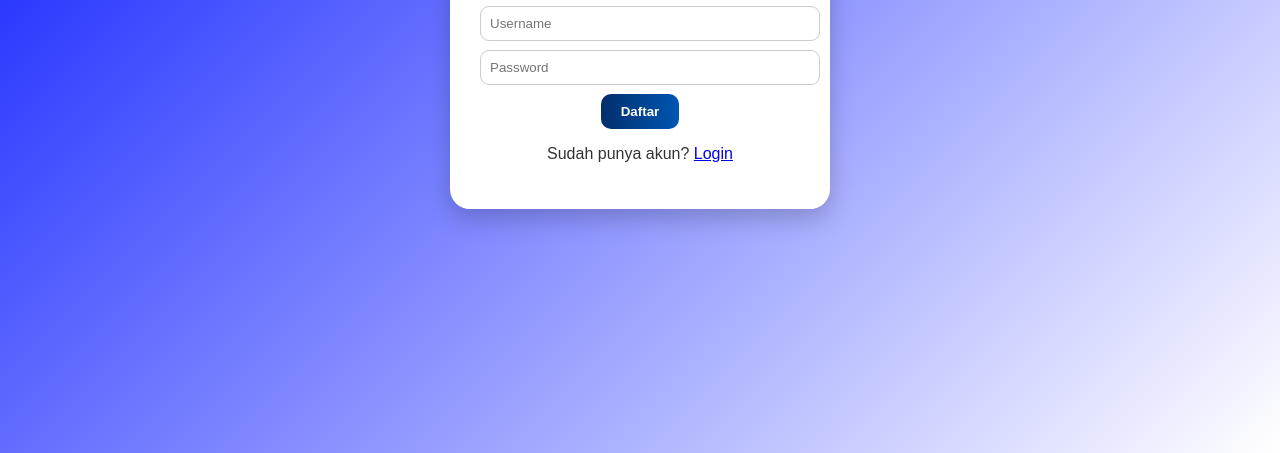
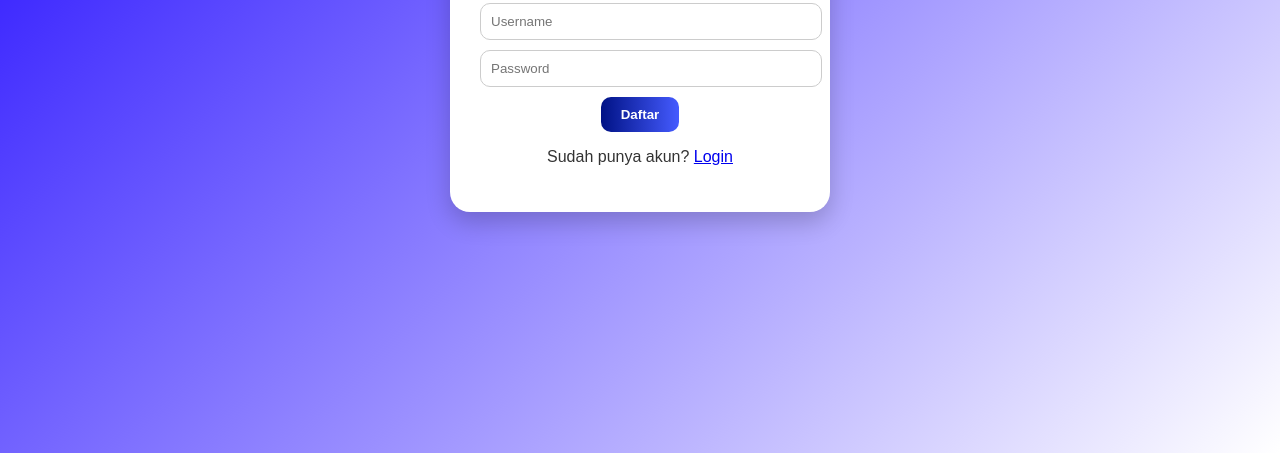
Before and after one commit to trijaaa/Hi-Class, a plain HTML site: page register.html in a window 1280 px wide. Shown: the part 347-800 px from the top of the page. Drawn offline with Linux system fonts and the light colour scheme.

Commit message:
style update 0.1

```diff
--- a/style.css
+++ b/style.css
@@ -1,7 +1,7 @@
 body {
   margin: 0;
   font-family: "Poppins", sans-serif;
-  background: linear-gradient(135deg, #0011ff, #ffffff);
+  background: linear-gradient(135deg, #1900ff, #ffffff);
   color: #333;
   display: flex;
   align-items: center;
@@ -19,8 +19,17 @@ body {
   animation: fadeIn 0.6s ease-in-out;
 }
 
+input {
+  display: block;
+  width: 100%;
+  margin: 10px 0;
+  padding: 10px;
+  border-radius: 10px;
+  border: 1px solid #ccc;
+}
+
 button {
-  background: linear-gradient(to right, #002F6C, #0056B3);
+  background: linear-gradient(90deg,rgba(0, 18, 133, 1) 0%, rgba(69, 91, 255, 1) 100%);
   color: white;
   border: none;
   padding: 10px 20px;
@@ -30,17 +39,8 @@ button {
   transition: 0.3s;
 }
 
-input {
-  display: block;
-  width: 100%;
-  margin: 9px 0;
-  padding: 9px;
-  border-radius: 9px;
-  border: 1px solid #ccc;
-}
-
 button:hover {
-  background: linear-gradient(to right, #001f47, #003c7c);
+  background: linear-gradient(90deg,rgb(0, 11, 83) 0%, rgb(43, 57, 161) 100%);
 }
 
 header {
```
